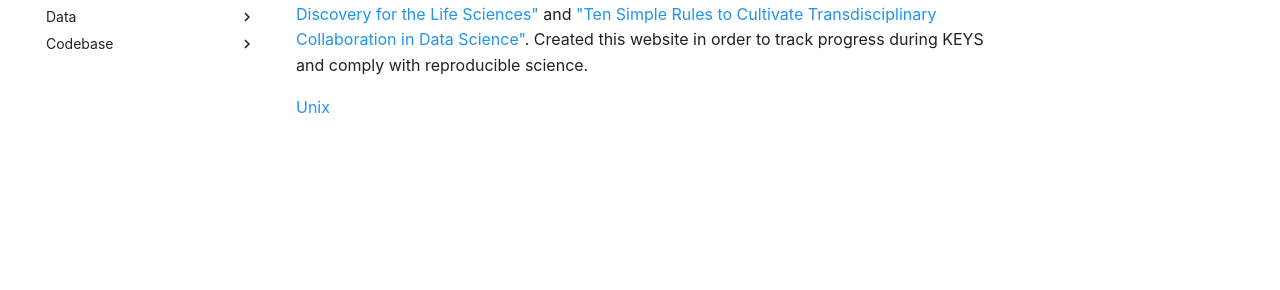
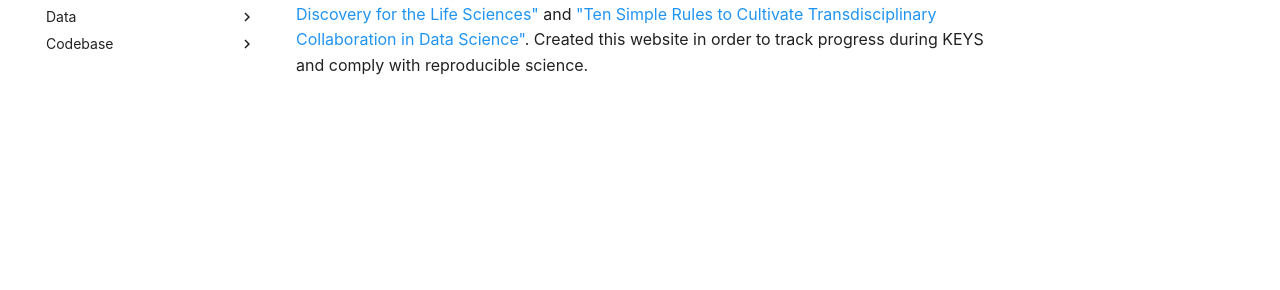
Before and after one commit to tyson-swetnam/mkdocs-material-template, an MkDocs documentation site: the page built from docs/logbook.md, in a window 1280 px wide. Shown: the part 229-519 px from the top of the page. Built offline with MkDocs 1.6.1 and Material for MkDocs 9.7.7, drawn with Linux system fonts in a browser that asks for light colours; some web fonts are replaced; comment, search, counter and statistics services are not loaded.

Commit message:
Update logbook.md

```diff
--- a/docs/logbook.md
+++ b/docs/logbook.md
@@ -1,5 +1,3 @@
 # Logbook
 
 *Week 1*: Completed the [Unix](http://swcarpentry.github.io/shell-novice/), [Python](https://swcarpentry.github.io/python-novice-inflammation/), and [Version Control with Git](http://swcarpentry.github.io/git-novice/) tutorials using [carpentries](https://carpentries.org/). Read ["The iPlant Collaborative: Cyberinfrastructure for Enabling Data to Discovery for the Life Sciences"](https://journals.plos.org/plosbiology/article?id=10.1371/journal.pbio.1002342) and ["Ten Simple Rules to Cultivate Transdisciplinary Collaboration in Data Science"](https://journals.plos.org/ploscompbiol/article?id=10.1371/journal.pcbi.1008879). Created this website in order to track progress during KEYS and comply with reproducible science.
-
-<a href="http://swcarpentry.github.io/shell-novice/" target="_blank">Unix</a>
```
